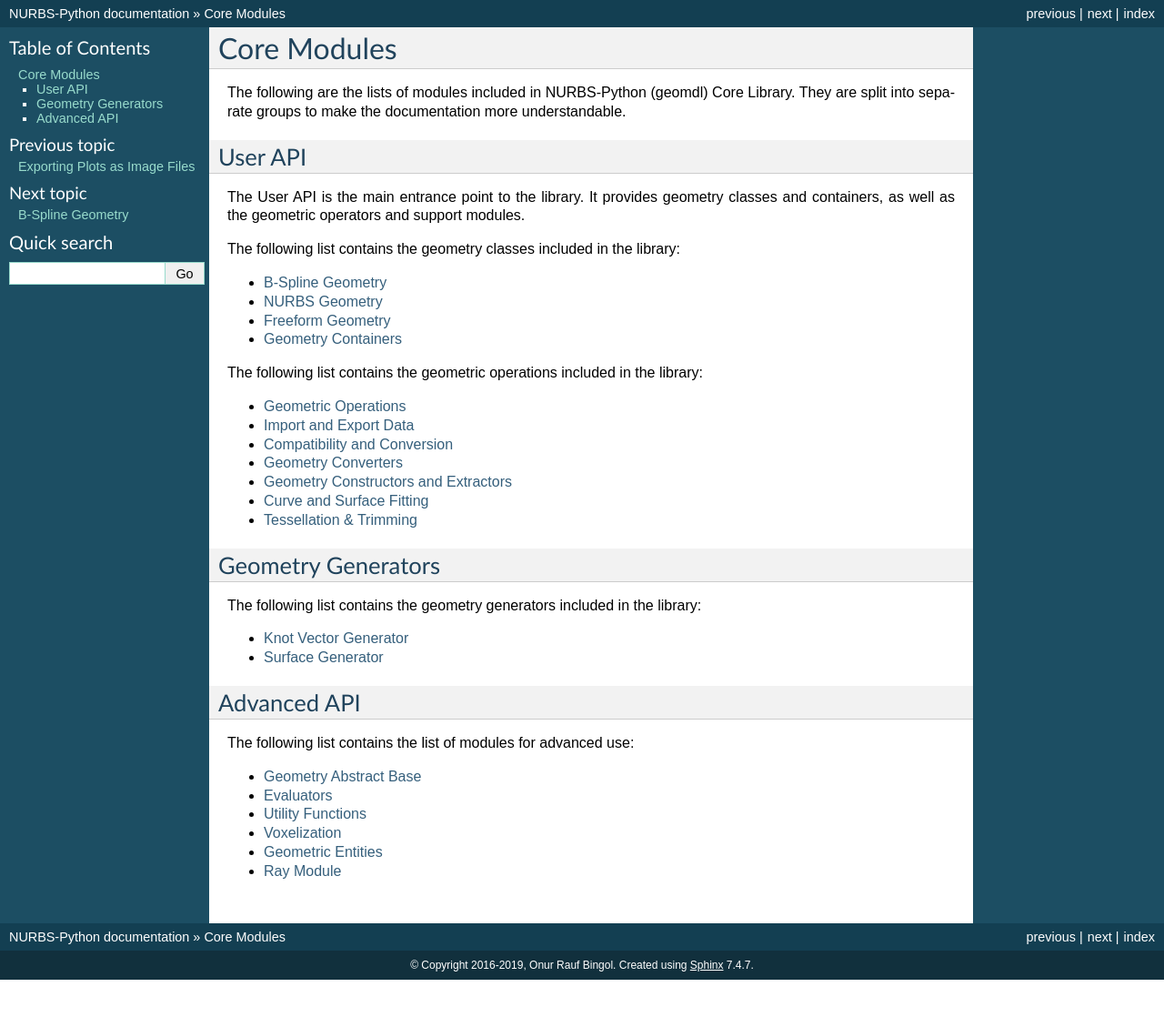
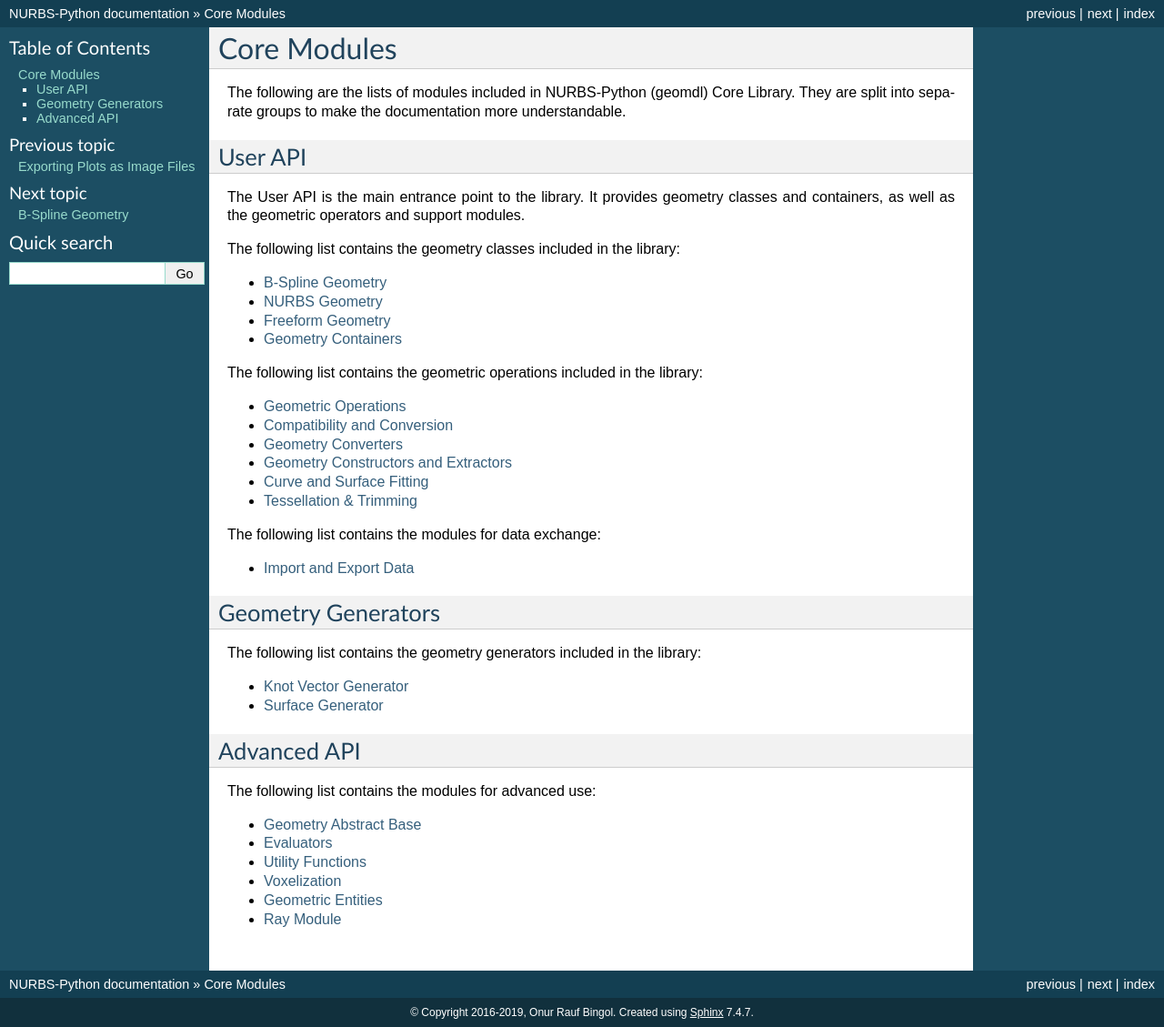
Before and after one commit to orbingol/NURBS-Python, a Sphinx documentation site: the page built from docs/modules.rst, in a window 1280 px wide. Shown: the whole page at 91% size. Built offline with Sphinx 7.4.7, drawn with Linux system fonts in a browser that asks for light colours; formulas are drawn with MathJax 3; before the commit the page ends 1077 px from its top, so only the background shows below that.

Commit message:
Update core modules doc entry page

```diff
--- a/docs/modules.rst
+++ b/docs/modules.rst
@@ -26,12 +26,18 @@
     :maxdepth: 1
 
     module_operations
-    module_exchange
     module_compatibility
     module_convert
     module_construct
     module_fitting
     module_tessellate
+
+The following list contains the modules for data exchange:
+
+.. toctree::
+    :maxdepth: 1
+
+    module_exchange
 
 Geometry Generators
 ===================
@@ -48,7 +54,7 @@
 Advanced API
 ============
 
-The following list contains the list of modules for advanced use:
+The following list contains the modules for advanced use:
 
 .. toctree::
     :maxdepth: 1
```
